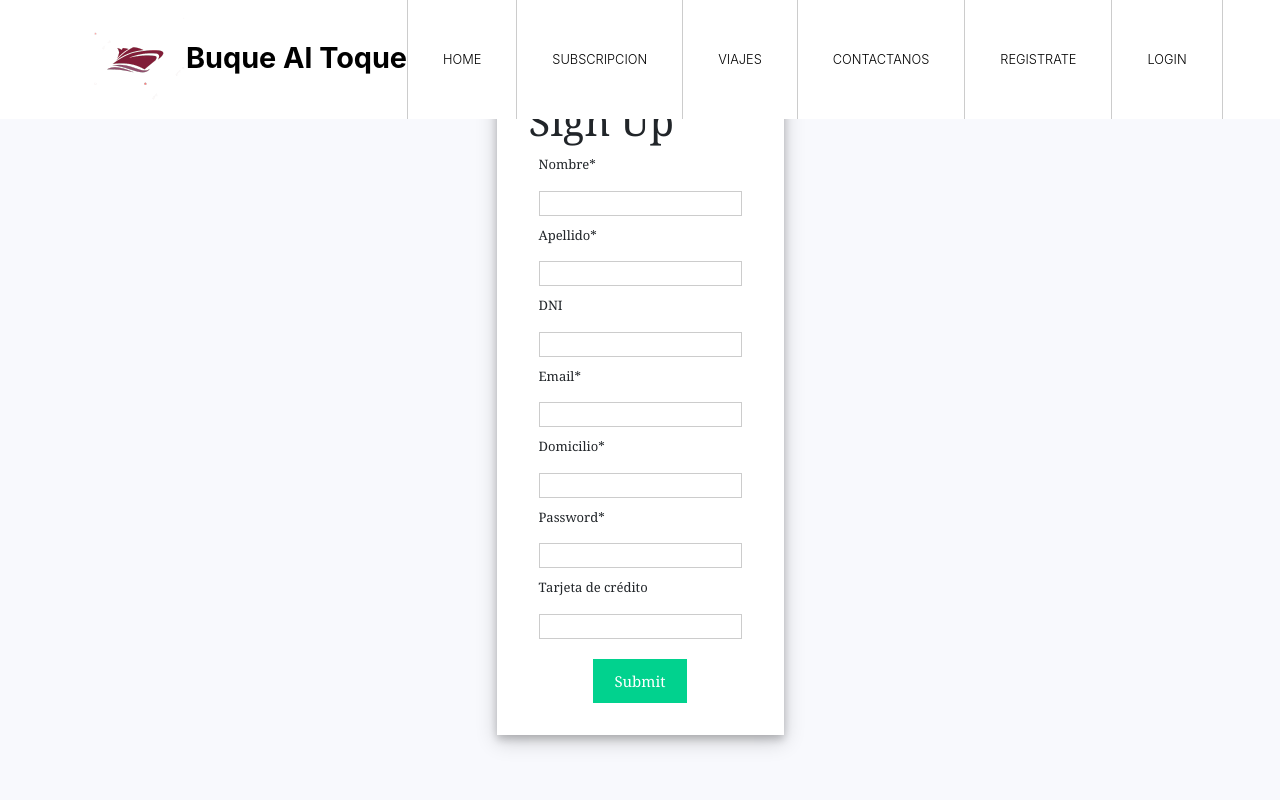
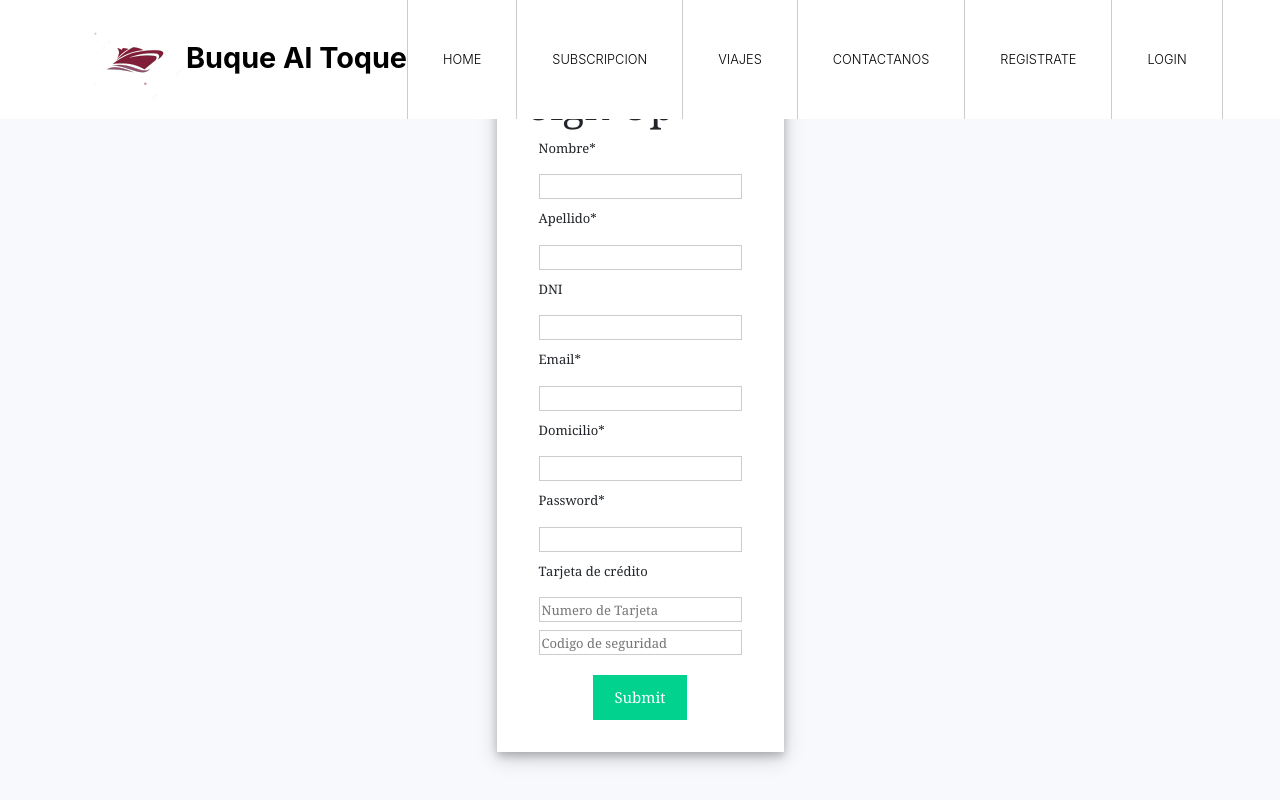
Before and after one commit to ferMossier/BuqueAlToquePrototype, a React (Create React App) app: page /SignUp in a window 1280 px wide. Built offline with nearby package versions, Linux system fonts and the light colour scheme.

Commit message:
Credit card number and credit card code validation

```diff
--- a/src/components/Home.js
+++ b/src/components/Home.js
@@ -1,6 +1,5 @@
 import React, { useState } from 'react';
-import { Link } from "react-router-dom";
-import logo from '../img/logo.png';
+import Header from "./Header";
 import card1 from '../img/img1.jpg';
 import card2 from '../img/img2.jpg';
 import card3 from '../img/img3.jpg';
@@ -32,45 +31,7 @@ export default function Home() {
             <link rel="stylesheet" type="text/css" href={cal} />
             <div className="tm-main-content" id="top">
                 <div className="tm-top-bar-bg"></div>
-                <div className="tm-top-bar" id="tm-top-bar">
-                    <div className="container">
-                        <div className="row">
-
-                            <nav className="navbar navbar-expand-lg narbar-light">
-                                <a className="navbar-brand mr-auto" href="/#">
-                                    <img src={logo} alt="Site logo" />
-                                    Buque Al Toque
-                                </a>
-                                <button type="button" id="nav-toggle" className="navbar-toggler collapsed" data-toggle="collapse"
-                                    data-target="#mainNav" aria-expanded="false" aria-label="Toggle navigation">
-                                    <span className="navbar-toggler-icon"></span>
-                                </button>
-                                <div id="mainNav" className="collapse navbar-collapse tm-bg-white">
-                                    <ul className="navbar-nav ml-auto">
-                                        <li className="nav-item">
-                                            <a className="nav-link" href="#top">Home <span className="sr-only">(current)</span></a>
-                                        </li>
-                                        <li className="nav-item">
-                                            <a className="nav-link" href="#sec-subs">Subscripcion</a>
-                                        </li>
-                                        <li className="nav-item">
-                                            <a className="nav-link" href="#sec-travel">Viajes</a>
-                                        </li>
-                                        <li className="nav-item">
-                                            <a className="nav-link" href="#sec-contact">Contactanos</a>
-                                        </li>
-                                        <li className="nav-item">
-                                            <Link to="/SignUp" className="nav-link">Registrate</Link>
-                                        </li>
-                                        <li className="nav-item">
-                                            <Link to="/Login" className="nav-link">Login</Link>
-                                        </li>
-                                    </ul>
-                                </div>
-                            </nav>
-                        </div>
-                    </div>
-                </div>
+                <Header />
                 <div className="tm-section tm-bg-img" id="tm-section-1">
                     <div className="tm-bg-white ie-container-width-fix-2">
                         <div className="container ie-h-align-center-fix">
--- a/src/components/SignUp.js
+++ b/src/components/SignUp.js
@@ -1,7 +1,7 @@
-import { useState } from 'react';
+import React, { useState } from 'react';
 import { Navigate } from "react-router-dom";
-import Header from "./Header"
-import "./SignUpStyles.css"
+import Header from "./Header";
+import "./SignUpStyles.css";
 
 export default function SignUp() {
 
@@ -13,13 +13,17 @@ export default function SignUp() {
     const [password, setPassword] = useState('');
     const [address, setAddress] = useState('');
     const [dni, setDni] = useState('');
-    const [creditCard, setCreditCard] = useState('');
+    const [creditCardNumber, setCreditCardNumber] = useState('');
+    const [creditCardCode, setCreditCardCode] = useState('');
+
 
     // States for checking the errors
     const [isSubmitted, setIsSubmitted] = useState(false);
     const [error, setError] = useState(false);
 
     const [passwordError, setPasswordError] = useState({});
+    const [ccCodeError, setCCCodeError] = useState({});
+    const [ccNumberError, setCCNumberError] = useState({});
 
     // Handling the name change
     const handleName = (e) => {
@@ -54,8 +58,13 @@ export default function SignUp() {
         setIsSubmitted(false);
     };
 
-    const handleCreditCard = (e) => {
-        setCreditCard(e.target.value);
+    const handleCreditCardNumber = (e) => {
+        setCreditCardNumber(e.target.value);
+        setIsSubmitted(false);
+    };
+
+    const handleCreditCardCode = (e) => {
+        setCreditCardCode(e.target.value);
         setIsSubmitted(false);
     };
 
@@ -79,16 +88,29 @@ export default function SignUp() {
     };
 
     const formValidation = () => {
-        const passwordError = {}
+        const passwordError = {};
+        const ccCodeError = {};
+        const ccNumberError = {};
 
         let isValid = true;
 
         if (password.trim().length < 8) {
             passwordError.passwordShort = "Password minimo: 8 caracteres";
-            isValid = false;
+            isValid = isValid && false;
+        }
+        if ((creditCardCode.trim().length !== 3 && creditCardCode.trim().length !== 0) || !(/^(\s*|\d+)$/.test(creditCardCode))) {
+            ccCodeError.wrongCode = "Codigo de seguridad incorrecto"
+            isValid = isValid && false;
+        }
+        if ((creditCardNumber.trim().length !== 16 && creditCardNumber.trim().length !== 0) || !(/^(\s*|\d+)$/.test(creditCardNumber))) {
+            ccNumberError.wrongNumber = "Numero de Tarjeta incorrecto"
+            isValid = isValid && false;
         }
 
+
         setPasswordError(passwordError);
+        setCCCodeError(ccCodeError);
+        setCCNumberError(ccNumberError);
 
         return isValid;
 
@@ -163,8 +185,16 @@ export default function SignUp() {
 
                             <div className="input-container">
                                 <label className="label">Tarjeta de crédito</label>
-                                <input onChange={handleCreditCard} className="input"
-                                    value={creditCard} type="password" />
+                                <input placeHolder="Numero de Tarjeta" onChange={handleCreditCardNumber} className="input"
+                                    value={creditCardNumber} type="text" />
+                                {Object.keys(ccNumberError).map((key) => {
+                                    return <div style={{ color: "red" }}>{ccNumberError[key]}</div>
+                                })}
+                                <input placeHolder="Codigo de seguridad" onChange={handleCreditCardCode} className="input"
+                                    value={creditCardCode} type="text" />
+                                {Object.keys(ccCodeError).map((key) => {
+                                    return <div style={{ color: "red" }}>{ccCodeError[key]}</div>
+                                })}
                             </div>
 
                             <div className="button-container">
--- a/src/index.js
+++ b/src/index.js
@@ -18,14 +18,11 @@ const root = ReactDOM.createRoot(document.getElementById('root'));
 root.render(
   <BrowserRouter>
     <Routes>
-      <Route path="/" element={<App />} />
+      <Route exact path="/" element={<App />} />
       <Route path="/Login" element={<Login />} />
       <Route path="/SignUp" element={<SignUp />} />
     </Routes>
   </BrowserRouter>
 );
 
-// If you want to start measuring performance in your app, pass a function
-// to log results (for example: reportWebVitals(console.log))
-// or send to an analytics endpoint. Learn more: https://bit.ly/CRA-vitals
 reportWebVitals();
```
